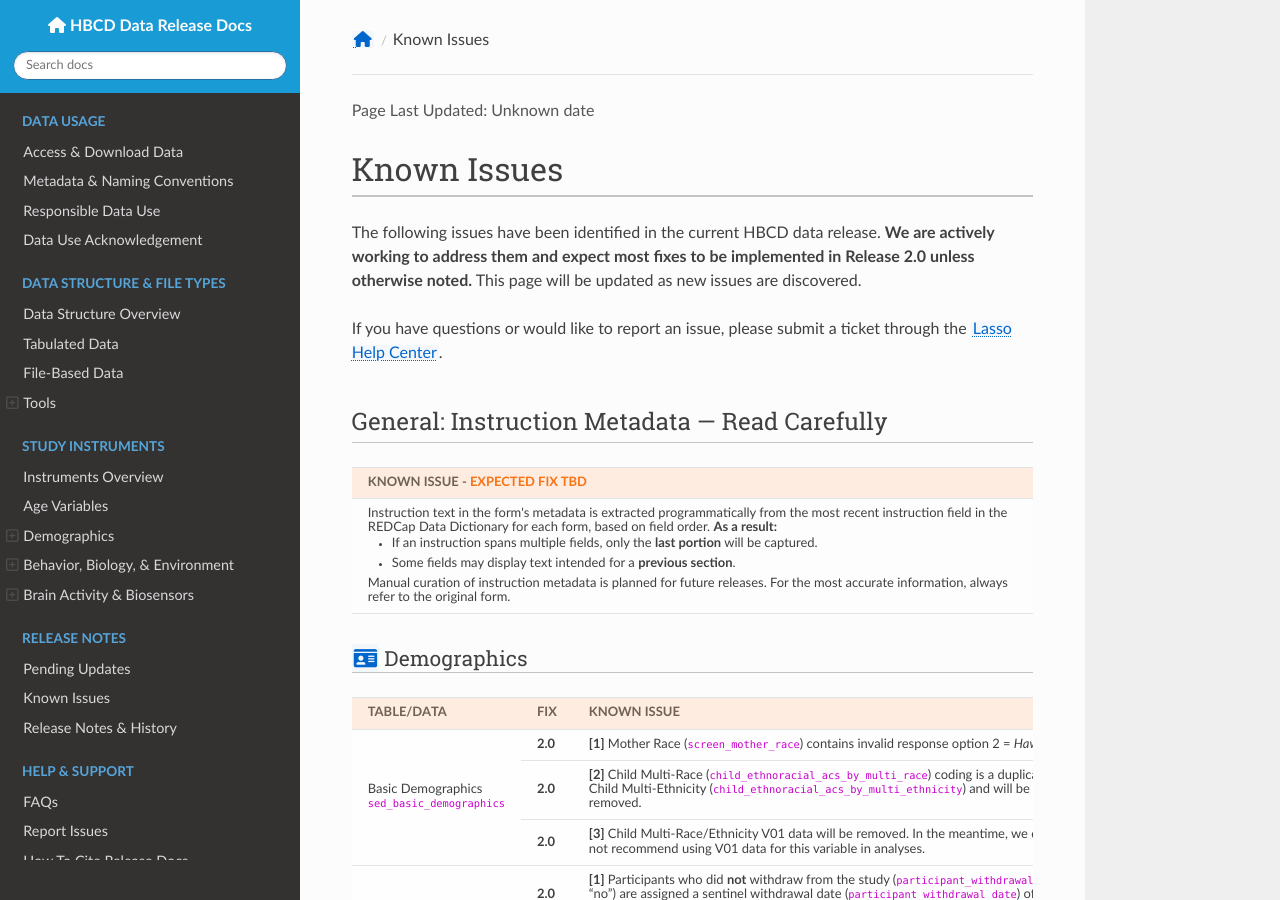
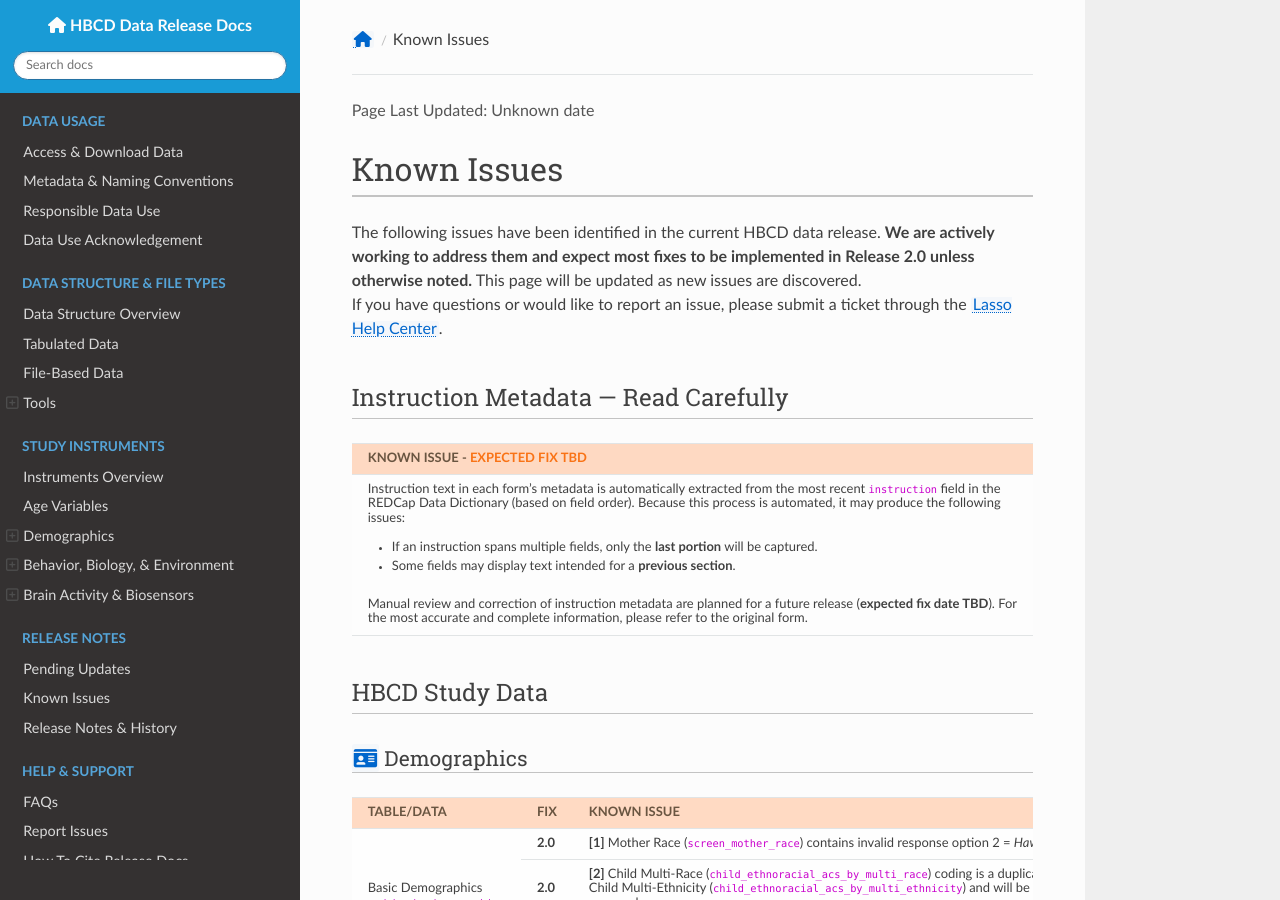
Before and after one commit to nbdc-datahub/hbcd-docs, an MkDocs documentation site: the page built from docs/changelog/knownissues-alt.md, in a window 1280 px wide and 900 px high. Built offline with MkDocs 1.6.1, drawn with Linux system fonts in a browser that asks for light colours; nearby versions of some CDN libraries.

Commit message:
polish KI-alt

```diff
--- a/docs/changelog/knownissues-alt.md
+++ b/docs/changelog/knownissues-alt.md
@@ -2,13 +2,12 @@
 # Known Issues
 
 The following issues have been identified in the current HBCD data release. **We are actively working to address them and expect most fixes to be implemented in Release 2.0 unless otherwise noted.** This page will be updated as new issues are discovered.
-
 If you have questions or would like to report an issue, please submit a ticket through the [Lasso Help Center](https://nbdc.lassoinformatics.com/issue-tracker).
 
-## General: Instruction Metadata — Read Carefully
+## Instruction Metadata — Read Carefully
 
 <table class="compact-table-no-vertical-lines">
-<thead style="background-color: #ff8c4266; color: #6e6256ff;">
+<thead style="background-color: #ff8a42cc; color: #695541ff;">
   <tr>
     <th>KNOWN ISSUE - <span style="color: #f97316;">EXPECTED FIX TBD</span></th>
   </tr>
@@ -16,20 +15,21 @@ If you have questions or would like to report an issue, please submit a ticket t
 <tbody>
 <tr>
 <td style="word-wrap: break-word; white-space: normal;">
-  Instruction text in the form's metadata is extracted programmatically from the most recent instruction field in the REDCap Data Dictionary for each form, based on field order. <b>As a result:</b></p>
-  <ul style="margin-top: 0.2em; margin-bottom: 0.2em;">
+  Instruction text in each form’s metadata is automatically extracted from the most recent <code>instruction</code> field in the REDCap Data Dictionary (based on field order). Because this process is automated, it may produce the following issues:
+  <ul>
     <li>If an instruction spans multiple fields, only the <b>last portion</b> will be captured.</li>
     <li>Some fields may display text intended for a <b>previous section</b>.</li>
   </ul>
-Manual curation of instruction metadata is planned for future releases. For the most accurate information, always refer to the original form.</td>
+  Manual review and correction of instruction metadata are planned for a future release (<b>expected fix date TBD</b>). For the most accurate and complete information, please refer to the original form.</td>
 </tr>
 </tbody>
 </table>
 
+## HBCD Study Data
 
 ### <a href="../../instruments/#demo" target="_blank"><i class="fas fa-id-card"></i></a> Demographics
 <table class="compact-table-no-vertical-lines">
-<thead style="background-color: #ff8c4266; color: #6e6256ff;">
+<thead style="background-color: #ff8a42cc; color: #695541ff;">
   <tr>
     <th style="width: 20%;">TABLE/DATA</th>
     <th style="width: 1%; text-align: center;">FIX</th>
@@ -80,7 +80,7 @@ Manual curation of instruction metadata is planned for future releases. For the
 ### <a href="../../instruments/#biospec" target="_blank"><i class="fa fa-vial"></i></a> Biospecimen & Omics
 
 <table class="compact-table-no-vertical-lines">
-<thead style="background-color: #ff8c4266; color: #6e6256ff;">
+<thead style="background-color: #ff8a42cc; color: #695541ff;">
   <tr>
     <th style="width: 20%;">TABLE/DATA</th>
     <th style="width: 1%; text-align: center;">FIX</th>
@@ -100,7 +100,7 @@ Manual curation of instruction metadata is planned for future releases. For the
 
 ### <a href="../../instruments/#neurocog" target="_blank"><i class="fa-solid fa-puzzle-piece"></i></a> Neurocognition & Language
 <table class="compact-table-no-vertical-lines">
-<thead style="background-color: #ff8c4266; color: #6e6256ff;">
+<thead style="background-color: #ff8a42cc; color: #695541ff;">
   <tr>
     <th style="width: 20%;">TABLE/DATA</th>
     <th style="width: 1%; text-align: center;">FIX</th>
@@ -126,7 +126,7 @@ Manual curation of instruction metadata is planned for future releases. For the
 
 ### <a href="../../instruments/#pex" target="_blank"><i class="fa-solid fa-baby"></i></a> Pregnancy & Exposure, Including Substance Use
 <table class="compact-table-no-vertical-lines">
-<thead style="background-color: #ff8c4266; color: #6e6256ff;">
+<thead style="background-color: #ff8a42cc; color: #695541ff;">
   <tr>
     <th style="width: 20%;">TABLE/DATA</th>
     <th style="width: 1%; text-align: center;">FIX</th>
@@ -160,7 +160,7 @@ Manual curation of instruction metadata is planned for future releases. For the
 
 ### <a href="../../instruments/#mri" target="_blank"><i class="fa fa-brain"></i></a> Imaging Data
 <table class="compact-table-no-vertical-lines">
-<thead style="background-color: #ff8c4266; color: #6e6256ff;">
+<thead style="background-color: #ff8a42cc; color: #695541ff;">
   <tr>
     <th style="width: 20%;">TABLE/DATA</th>
     <th style="width: 1%; text-align: center;">FIX</th>
```
Also changed, not shown: other parts of docs/changelog/knownissues-alt.md (+0 -3 lines).
